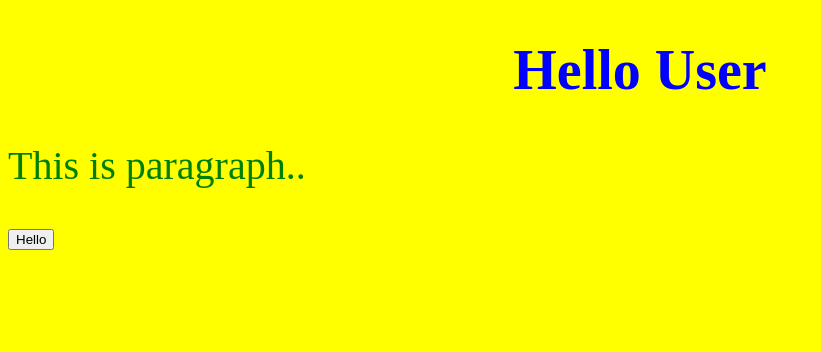
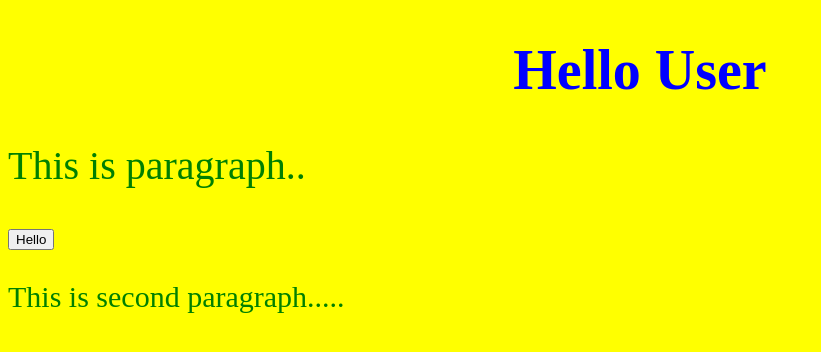
Before and after one commit to shinegit1/demoproject, a Django app: page / in a window 1280 px wide. Shown: the top 352 px of the page, without its empty margins (0-821 px from the left). Run offline with Django 4.2, Linux system fonts and the light colour scheme.

Commit message:
new merged feature 10.

```diff
--- a/myapp/static/myapp/css/hello.css
+++ b/myapp/static/myapp/css/hello.css
@@ -18,3 +18,6 @@ p{
     background-color: yellow;
     color: red;
 }
+.para1{
+    font-size: 30px;
+}
--- a/myapp/static/myapp/js/hello.js
+++ b/myapp/static/myapp/js/hello.js
@@ -1,4 +1,5 @@
 let button =document.getElementById("Btn");
 function change_btn_color(){
     button.style.color ="blue";
+    button.style.padding ="20px";
 }
--- a/templates/home_page.html
+++ b/templates/home_page.html
@@ -10,6 +10,8 @@
 <h1>Hello User</h1>
 <p>This is paragraph..</p>
 <button class="btn">Hello</button>
+<p class="para1">This is second paragraph.....</p>
+
 <script src="{% static 'myapp/js/hello.js' %}" id="Btn"></script>
 </body>
 </html>
```
Also changed, not shown: .github/workflows/test_demo.yaml.
